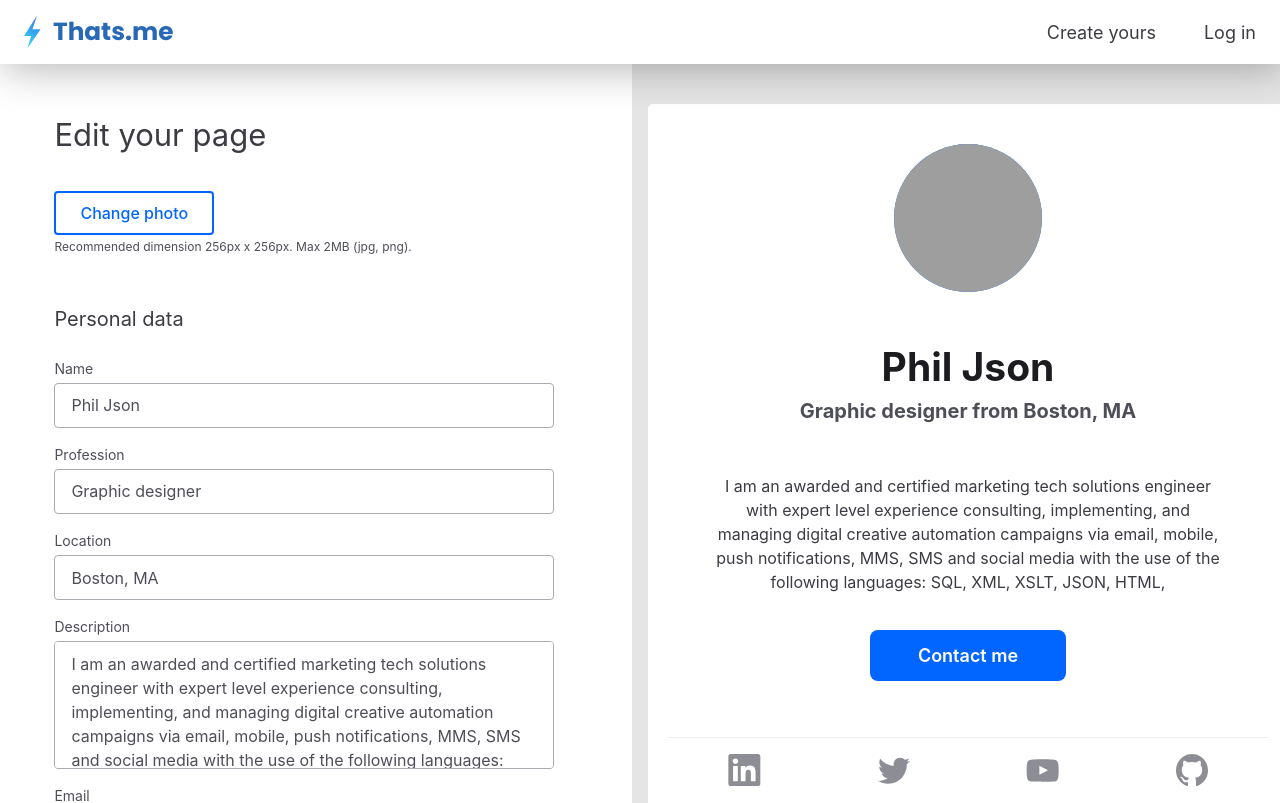
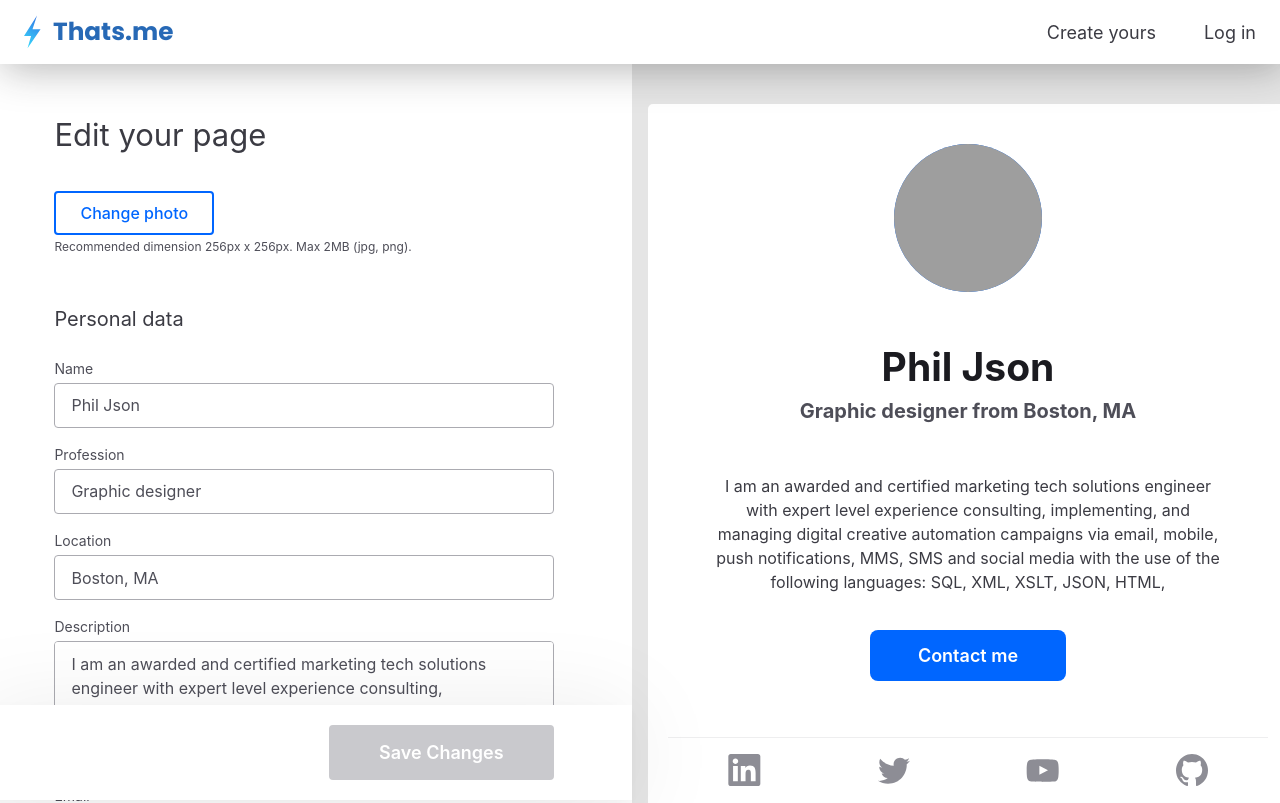
Before and after one commit to CodersCamp2021/team-dg-project-2, a React (Vite) app in the folder packages/client/: page /try-it-out in a window 1280 px wide. Shown: the top 803 px of the page. Built offline with nearby package versions, Linux system fonts and the light colour scheme; grey boxes are pictures that could not be loaded.

Commit message:
Issue 38

```diff
--- a/packages/client/src/pages/TestBuild.jsx
+++ b/packages/client/src/pages/TestBuild.jsx
@@ -1,3 +1,4 @@
+/* eslint-disable prettier/prettier */
 import '../styles/InfoEditingDashboard.css';
 import '../styles/TestBuild.css';
 
@@ -6,28 +7,53 @@ import { useState } from 'react';
 import PublicPage from './PublicPage';
 
 const InfoEditingDashboard = () => {
-  const [name, setName] = useState('Phil Json');
-  const [profession, setProfession] = useState('Graphic designer');
-  const [location, setLocation] = useState('Boston, MA');
-  const [description, setDescription] = useState(
-    'I am an awarded and certified marketing tech solutions engineer with expert level experience consulting, implementing, and managing digital creative automation campaigns via email, mobile, push notifications, MMS, SMS and social media with the use of the following languages: SQL, XML, XSLT, JSON, HTML, '
-  );
-  const [email, setEmail] = useState('thatJsonGuy@gmail.com');
+  const defaultDate = {
+    name: 'Phil Json',
+    profession: 'Graphic designer',
+    location: 'Boston, MA',
+    description:
+      'I am an awarded and certified marketing tech solutions engineer with expert level experience consulting, implementing, and managing digital creative automation campaigns via email, mobile, push notifications, MMS, SMS and social media with the use of the following languages: SQL, XML, XSLT, JSON, HTML, ',
+    email: 'thatJsonGuy@gmail.com',
+    twitter: 'https://twitter.com/phelippe-son-of-json',
+    linkedIn: 'https://www.linkedin.com/in/json-phelippe/',
+    youTube: 'https://www.youtube.com/thatjsonbuddy',
+    gitHub: 'https://github.com/jsonboiii',
+  };
+  const [name, setName] = useState(defaultDate.name);
+  const [profession, setProfession] = useState(defaultDate.profession);
+  const [location, setLocation] = useState(defaultDate.location);
+  const [description, setDescription] = useState(defaultDate.description);
+  const [email, setEmail] = useState(defaultDate.email);
 
-  const [twitterLink, setTwitterLink] = useState('https://twitter.com/phelippe-son-of-json');
-  const [linkedInLink, setLinkedInLink] = useState('https://www.linkedin.com/in/json-phelippe/');
-  const [youTubeLink, setYouTubeLink] = useState('https://www.youtube.com/thatjsonbuddy');
-  const [gitHubLink, setGitHubLink] = useState('https://github.com/jsonboiii');
+  const [twitterLink, setTwitterLink] = useState(defaultDate.twitter);
+  const [linkedInLink, setLinkedInLink] = useState(defaultDate.linkedIn);
+  const [youTubeLink, setYouTubeLink] = useState(defaultDate.youTube);
+  const [gitHubLink, setGitHubLink] = useState(defaultDate.gitHub);
 
-  const [visible, setVisible] = useState('');
+  const logSuccess = () => {
+    console.log('Saved Changes');
+  };
 
-  const hideDashboard = () => {
-    setVisible('hidden');
+  const buttonDisabled = () => {
+    if (
+      name === defaultDate.name &&
+      profession === defaultDate.profession &&
+      location === defaultDate.location &&
+      description === defaultDate.description &&
+      email === defaultDate.email &&
+      twitterLink === defaultDate.twitter &&
+      linkedInLink === defaultDate.linkedIn &&
+      youTubeLink === defaultDate.youTube &&
+      gitHubLink === defaultDate.gitHub
+    )
+      return true;
   };
+
+  const buttonStatus = buttonDisabled();
 
   return (
     <div className="flex-horizontal">
-      <div className={visible}>
+      <div className="visible">
         <div className="dashboard">
           <div className="dashboard__content">
             <h3 className="dashboard__content__h3">Edit your page</h3>
@@ -98,10 +124,13 @@ const InfoEditingDashboard = () => {
               value={gitHubLink}
               onChange={(e) => setGitHubLink(e.target.value)}
             />
+          </div>
+          <div className="button-container">
             <button
               className="dashboard__content__button dashboard__content__button-save-changes"
               type="button"
-              onClick={hideDashboard}
+              onClick={logSuccess}
+              disabled={buttonStatus}
             >
               Save Changes
             </button>
--- a/packages/client/src/styles/InfoEditingDashboard.css
+++ b/packages/client/src/styles/InfoEditingDashboard.css
@@ -148,8 +148,20 @@
   background-image: url('/public/github.svg');
 }
 
+.button-container {
+  display: flex;
+  justify-content: end;
+  background-color: white;
+  margin-left: 0;
+  width: 41rem;
+  padding: 0.75rem 1rem;
+  position: fixed;
+  bottom: 0;
+  box-shadow: 0px 4px 10px rgba(0, 0, 0, 0.04), 0px 4px 96px rgba(0, 0, 0, 0.08);
+}
+
 .dashboard__content__button-save-changes {
-  align-self: flex-end;
+  margin-right: 10%;
   padding: 0.75rem 3rem;
   margin-top: 0.5rem;
   font-weight: 600;
@@ -157,6 +169,7 @@
   color: var(--color-btn);
   background-color: var(--bg-btn);
   border: 2px solid var(--bg-btn);
+  margin-bottom: 0.5rem;
 }
 
 .dashboard__content__button-save-changes:hover {
@@ -171,3 +184,10 @@
   border-color: var(--bg-btn-active);
   background-color: var(--bg-btn-active);
 }
+
+.dashboard__content__button-save-changes:disabled {
+  background-color: var(--bg-btn-disabled);
+  border-color: var(--bg-btn-disabled);
+  cursor: not-allowed;
+  transform: none;
+}
--- a/packages/client/src/styles/TestBuild.css
+++ b/packages/client/src/styles/TestBuild.css
@@ -75,6 +75,10 @@
     width: 100%;
   }
 
+  .button-container {
+    width: 100%;
+  }
+
   .flex-center {
     width: 100%;
   }
--- a/packages/client/src/styles/index.css
+++ b/packages/client/src/styles/index.css
@@ -7,6 +7,7 @@
   --bg-btn: #0066ff;
   --bg-btn-hover: #005be4;
   --bg-btn-active: #0050c7;
+  --bg-btn-disabled: #c9c9cd;
   --input-border: #ababb1;
 
   /* text-colors */
```
